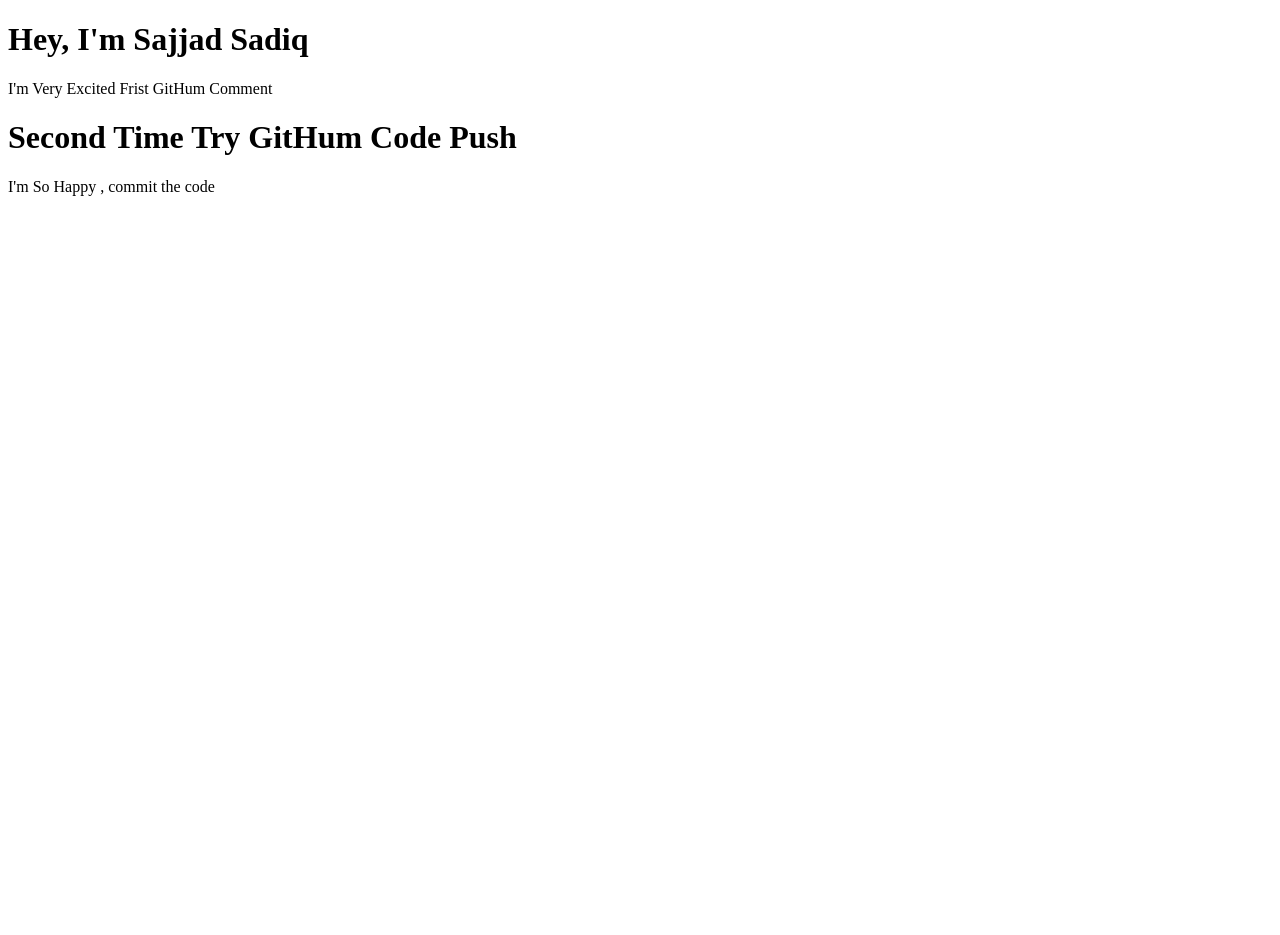
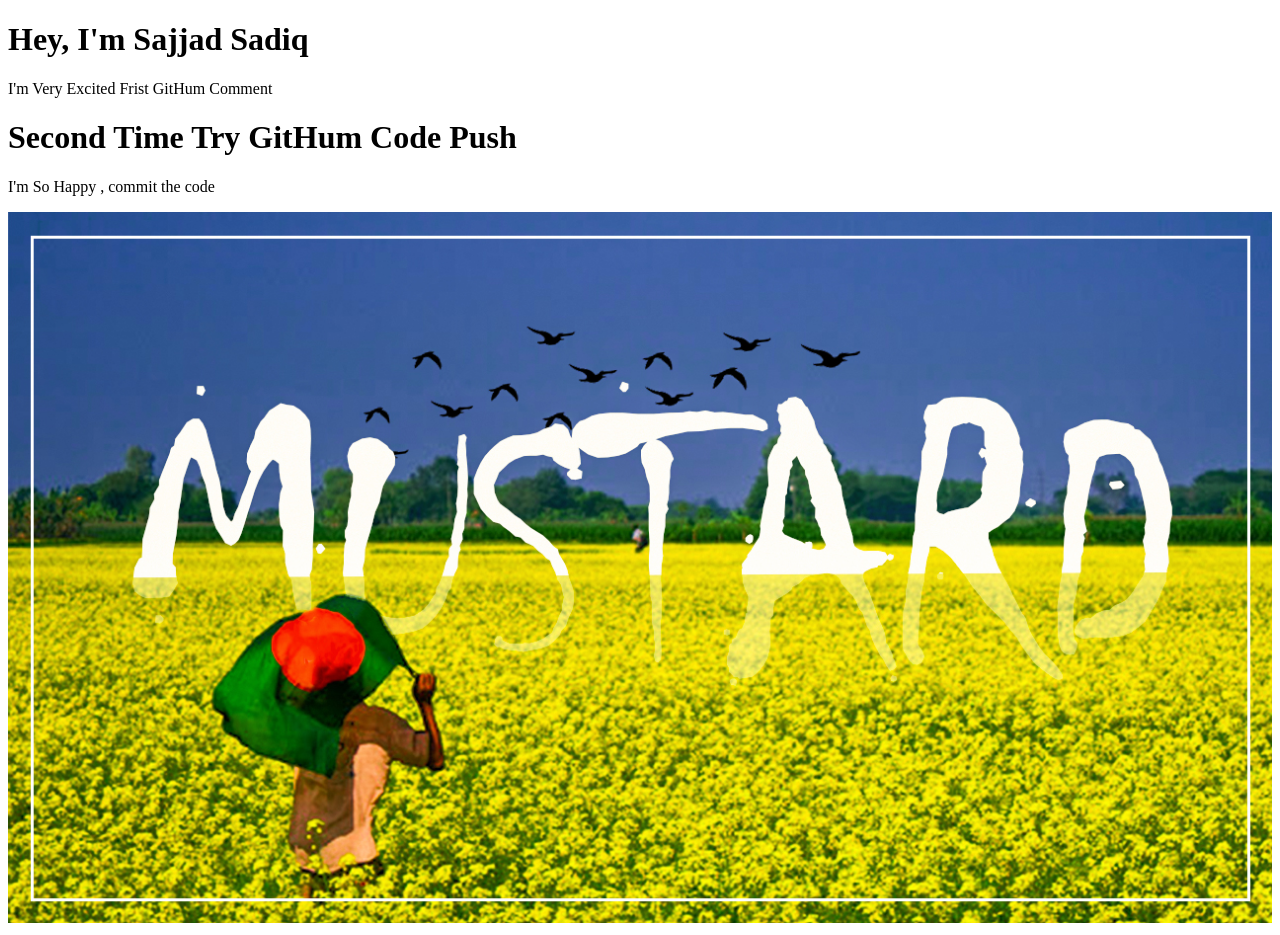
Before and after one commit to sajjadsadiq/Learn-Git-And-GitHub, a plain HTML site: page index.html in a window 1280 px wide. Before the commit the page ends 800 px from the top, so only its background shows below. Drawn offline with Linux system fonts and the light colour scheme.

Commit message:
Added Mustard Image

```diff
--- a/index.html
+++ b/index.html
@@ -4,6 +4,11 @@
     <meta charset="UTF-8">
     <meta name="viewport" content="width=device-width, initial-scale=1.0">
     <title>Document</title>
+    <style>
+        img {
+            width: 100%;
+        }
+    </style>
 </head>
 <body>
     <h1>Hey, I'm Sajjad Sadiq</h1>
@@ -11,5 +16,6 @@
 
     <h1>Second Time Try GitHum Code Push</h1>
     <p> I'm So Happy , commit the code</p>
+    <img src="img/Mustard.jpg" alt="">
 </body>
 </html>
```
Also changed, not shown: img/Mustard.jpg (added).
